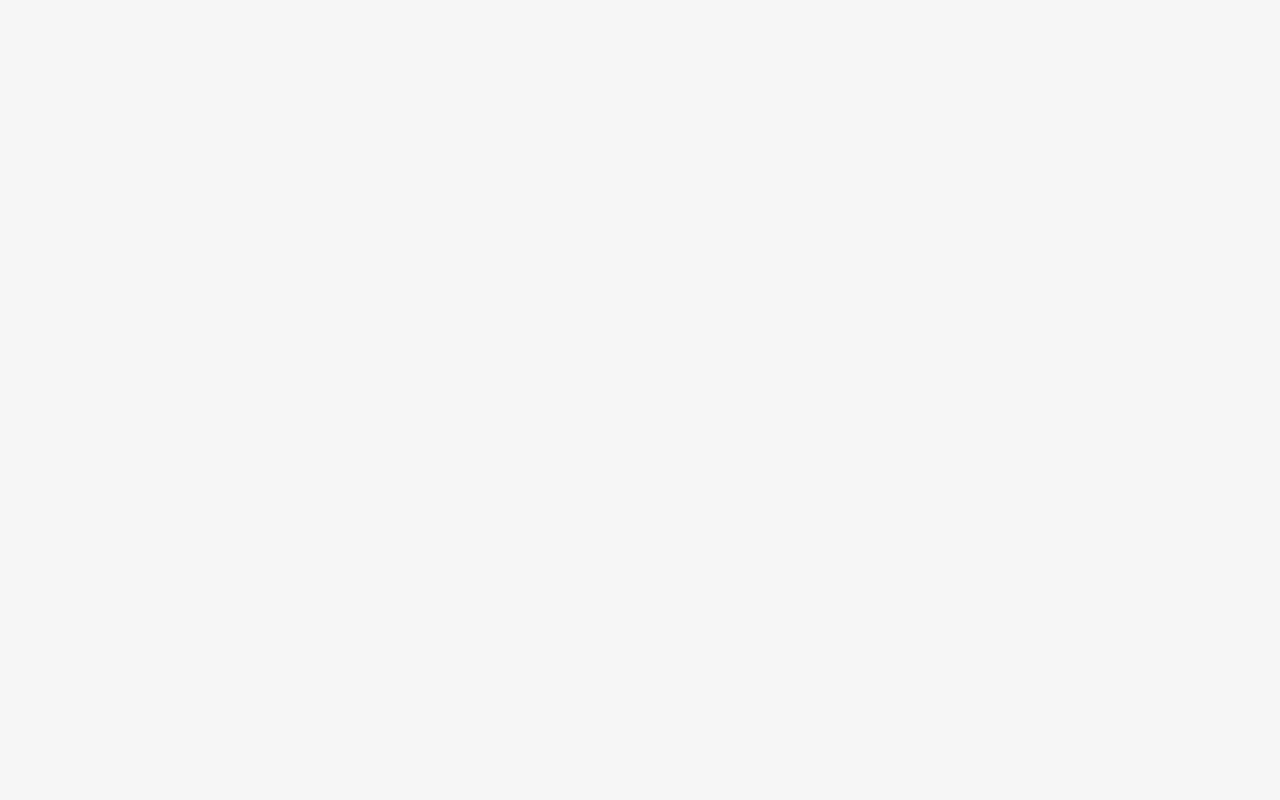
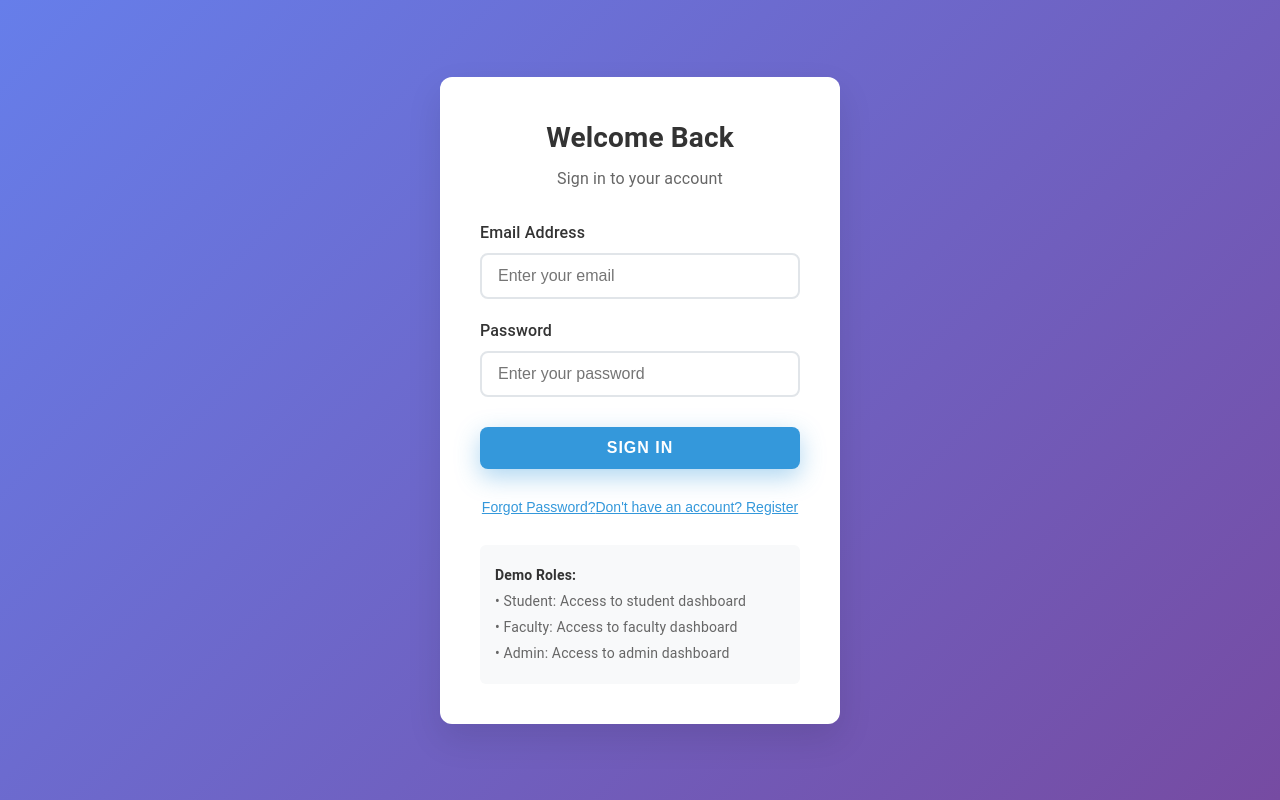
Before and after one commit to GadeKuldeep/Orario, a React (Vite) app in the folder frontend/: page /login in a window 1280 px wide. Before the commit this address had no page. Built offline with nearby package versions, Linux system fonts and the light colour scheme.

Commit message:
added login page

```diff
--- a/frontend/src/App.jsx
+++ b/frontend/src/App.jsx
@@ -3,6 +3,7 @@ import { BrowserRouter as Router, Routes, Route } from "react-router-dom";
 import { ThemeProvider, createTheme } from '@mui/material/styles';
 import CssBaseline from '@mui/material/CssBaseline';
 import Landing from "./pages/Landing.jsx";
+import Login from "./pages/Login.jsx";
 
 // Create a theme
 const theme = createTheme({
@@ -37,6 +38,7 @@ const App = () => {
       <Router>
         <Routes>
           <Route path="/" element={<Landing />} />
+          <Route path="/login" element={<Login />}/>
         </Routes>
       </Router>
     </ThemeProvider>
--- a/frontend/src/pages/Landing.jsx
+++ b/frontend/src/pages/Landing.jsx
@@ -91,7 +91,7 @@ const Landing = () => {
   };
 
   const goToLogin = () => {
-    navigate("/auth/login");
+    navigate("/login");
   };
 
   const goToDashboard = () => {
--- /dev/null
+++ b/frontend/src/pages/Login.css
@@ -0,0 +1,141 @@
+/* Login.css */
+.login-container {
+  min-height: 100vh;
+  display: flex;
+  align-items: center;
+  justify-content: center;
+  background: linear-gradient(135deg, #667eea 0%, #764ba2 100%);
+  padding: 20px;
+}
+
+.login-card {
+  background: white;
+  padding: 40px;
+  border-radius: 12px;
+  box-shadow: 0 15px 35px rgba(0, 0, 0, 0.1);
+  width: 100%;
+  max-width: 400px;
+}
+
+.login-header {
+  text-align: center;
+  margin-bottom: 30px;
+}
+
+.login-header h2 {
+  color: #333;
+  margin-bottom: 8px;
+  font-size: 28px;
+}
+
+.login-header p {
+  color: #666;
+  margin: 0;
+}
+
+.form-group {
+  margin-bottom: 20px;
+}
+
+.form-group label {
+  display: block;
+  margin-bottom: 8px;
+  color: #333;
+  font-weight: 500;
+}
+
+.form-group input {
+  width: 100%;
+  padding: 12px 16px;
+  border: 2px solid #e1e5e9;
+  border-radius: 8px;
+  font-size: 16px;
+  transition: border-color 0.3s ease;
+  box-sizing: border-box;
+}
+
+.form-group input:focus {
+  outline: none;
+  border-color: #3498db;
+}
+
+.login-btn {
+  width: 100%;
+  padding: 12px;
+  background: #3498db;
+  color: white;
+  border: none;
+  border-radius: 8px;
+  font-size: 16px;
+  font-weight: 600;
+  cursor: pointer;
+  transition: background-color 0.3s ease;
+  margin-top: 10px;
+}
+
+.login-btn:hover:not(:disabled) {
+  background: #2980b9;
+}
+
+.login-btn:disabled {
+  background: #bdc3c7;
+  cursor: not-allowed;
+}
+
+.login-links {
+  margin-top: 25px;
+  text-align: center;
+}
+
+.link-btn {
+  background: none;
+  border: none;
+  color: #3498db;
+  cursor: pointer;
+  font-size: 14px;
+  margin: 5px 0;
+  text-decoration: underline;
+  transition: color 0.3s ease;
+}
+
+.link-btn:hover {
+  color: #2980b9;
+}
+
+.error-message {
+  background: #fee;
+  color: #c33;
+  padding: 12px;
+  border-radius: 6px;
+  margin-bottom: 20px;
+  border: 1px solid #fcc;
+  text-align: center;
+}
+
+.role-info {
+  margin-top: 25px;
+  padding: 15px;
+  background: #f8f9fa;
+  border-radius: 6px;
+  font-size: 14px;
+  color: #666;
+}
+
+.role-info p {
+  margin: 5px 0;
+}
+
+.role-info strong {
+  color: #333;
+}
+
+/* Responsive Design */
+@media (max-width: 480px) {
+  .login-card {
+    padding: 30px 20px;
+  }
+
+  .login-header h2 {
+    font-size: 24px;
+  }
+}
--- /dev/null
+++ b/frontend/src/pages/Login.jsx
@@ -0,0 +1,147 @@
+import React, { useState } from 'react';
+import { useNavigate } from 'react-router-dom';
+import "./Login.css"
+
+const Login = () => {
+  const [formData, setFormData] = useState({
+    email: '',
+    password: ''
+  });
+  const [loading, setLoading] = useState(false);
+  const [error, setError] = useState('');
+  const navigate = useNavigate();
+
+  const handleChange = (e) => {
+    setFormData({
+      ...formData,
+      [e.target.name]: e.target.value
+    });
+    setError('');
+  };
+
+  const handleSubmit = async (e) => {
+    e.preventDefault();
+    setLoading(true);
+    setError('');
+
+    try {
+      const response = await fetch('/api/auth/login', {
+        method: 'POST',
+        headers: {
+          'Content-Type': 'application/json',
+        },
+        body: JSON.stringify(formData),
+      });
+
+      const data = await response.json();
+
+      if (data.success) {
+        // Store token in localStorage
+        localStorage.setItem('token', data.data.token);
+        localStorage.setItem('user', JSON.stringify({
+          id: data.data.id,
+          name: data.data.name,
+          email: data.data.email,
+          role: data.data.role,
+          department: data.data.department
+        }));
+
+        // Redirect based on user role
+        navigate(data.data.redirectUrl);
+      } else {
+        setError(data.msg || 'Login failed');
+      }
+    } catch (err) {
+      setError('Network error. Please try again.',err);
+    } finally {
+      setLoading(false);
+    }
+  };
+
+  const handleForgotPassword = () => {
+    navigate('/forgot-password');
+  };
+
+  const handleRegister = () => {
+    navigate('/register');
+  };
+
+  return (
+    <div className="login-container">
+      <div className="login-card">
+        <div className="login-header">
+          <h2>Welcome Back</h2>
+          <p>Sign in to your account</p>
+        </div>
+
+        {error && (
+          <div className="error-message">
+            {error}
+          </div>
+        )}
+
+        <form onSubmit={handleSubmit} className="login-form">
+          <div className="form-group">
+            <label htmlFor="email">Email Address</label>
+            <input
+              type="email"
+              id="email"
+              name="email"
+              value={formData.email}
+              onChange={handleChange}
+              required
+              placeholder="Enter your email"
+            />
+          </div>
+
+          <div className="form-group">
+            <label htmlFor="password">Password</label>
+            <input
+              type="password"
+              id="password"
+              name="password"
+              value={formData.password}
+              onChange={handleChange}
+              required
+              placeholder="Enter your password"
+            />
+          </div>
+
+          <button
+            type="submit"
+            className="login-btn"
+            disabled={loading}
+          >
+            {loading ? 'Signing In...' : 'Sign In'}
+          </button>
+        </form>
+
+        <div className="login-links">
+          <button
+            type="button"
+            className="link-btn"
+            onClick={handleForgotPassword}
+          >
+            Forgot Password?
+          </button>
+          <button
+            type="button"
+            className="link-btn"
+            onClick={handleRegister}
+          >
+            Don't have an account? Register
+          </button>
+        </div>
+
+        <div className="role-info">
+          <p><strong>Demo Roles:</strong></p>
+          <p>• Student: Access to student dashboard</p>
+          <p>• Faculty: Access to faculty dashboard</p>
+          <p>• Admin: Access to admin dashboard</p>
+        </div>
+      </div>
+    </div>
+  );
+}
+
+export default Login;
```
